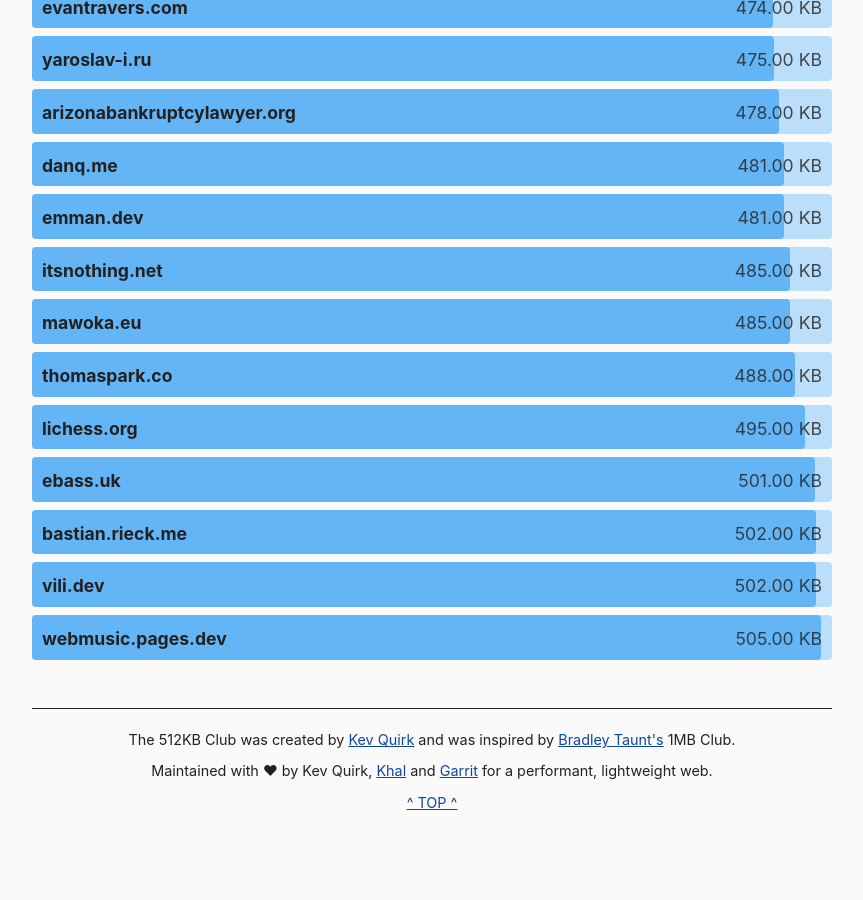
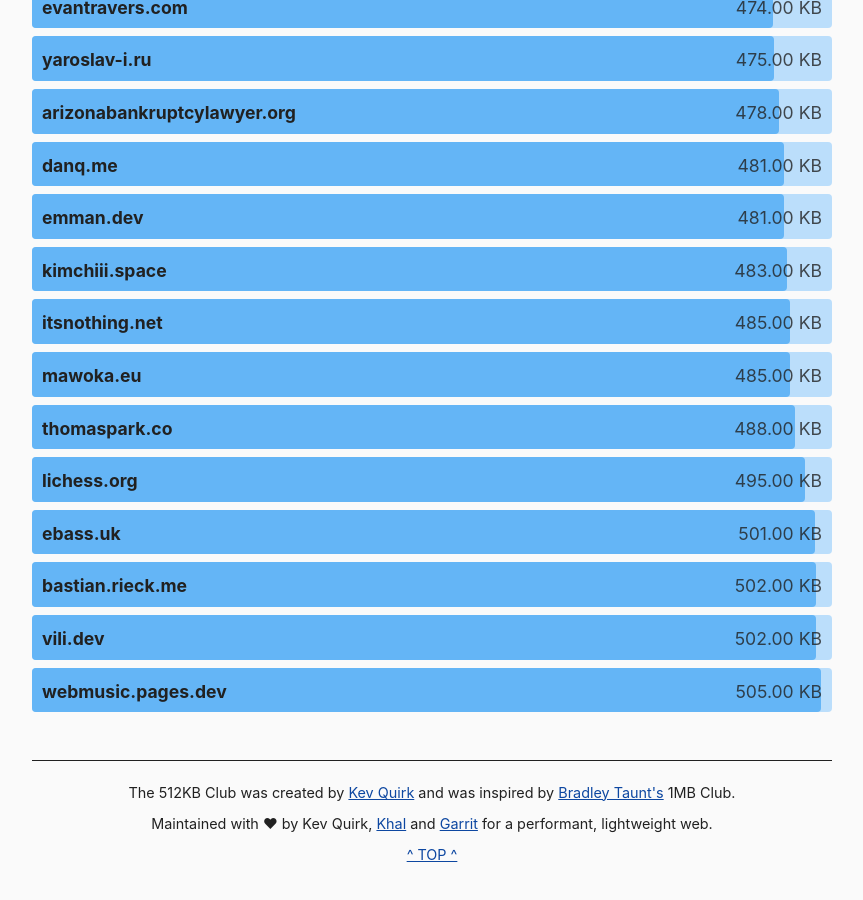
Before and after one commit to kevquirk/512kb.club, a Jekyll site: the page built from index.md, in a window 1280 px wide and 900 px high, scrolled down 35049 px. Shown: the whole window, without its empty margins (208-1071 px from the left). Built offline with Jekyll 4.4.1, drawn with Linux system fonts in a browser that asks for light colours; before the commit the page ends 35924 px from its top, so only the background shows below that.

Commit message:
Add `kimchiii.space` to the list

```diff
--- a/_data/sites.yml
+++ b/_data/sites.yml
@@ -1632,6 +1632,11 @@
   size: 11.5
   last_checked: 2022-05-15
 
+- domain: kimchiii.space
+  url: https://kimchiii.space/
+  size: 483
+  last_checked: 2023-09-08
+
 - domain: kinduff.com
   url: https://kinduff.com/
   size: 215
```
